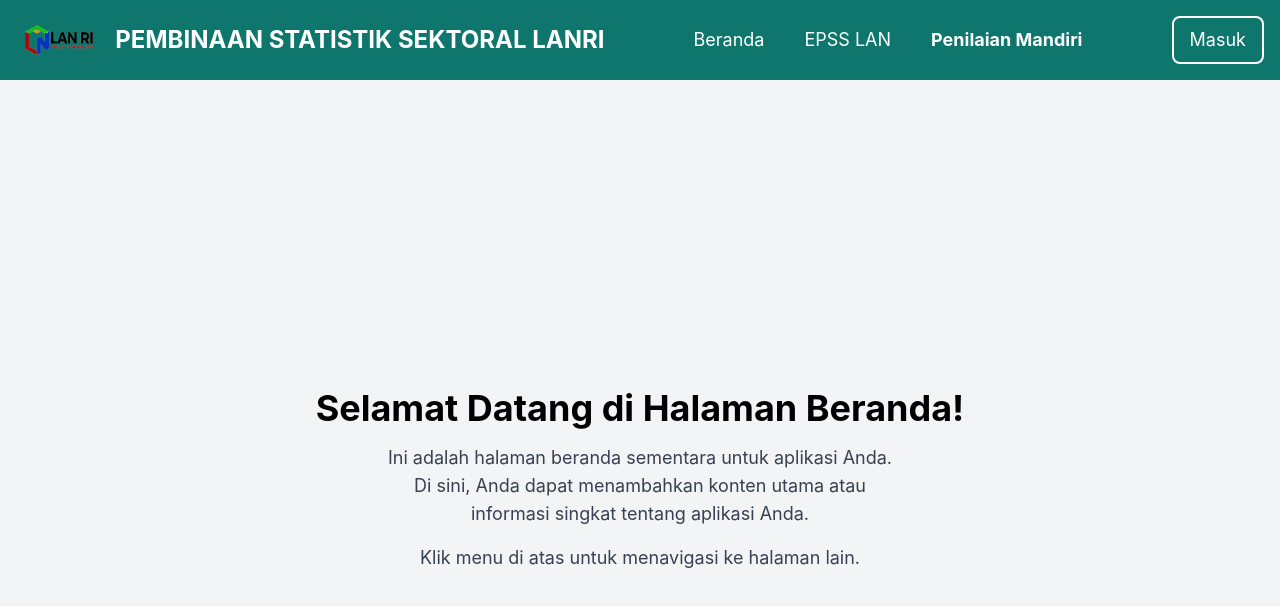
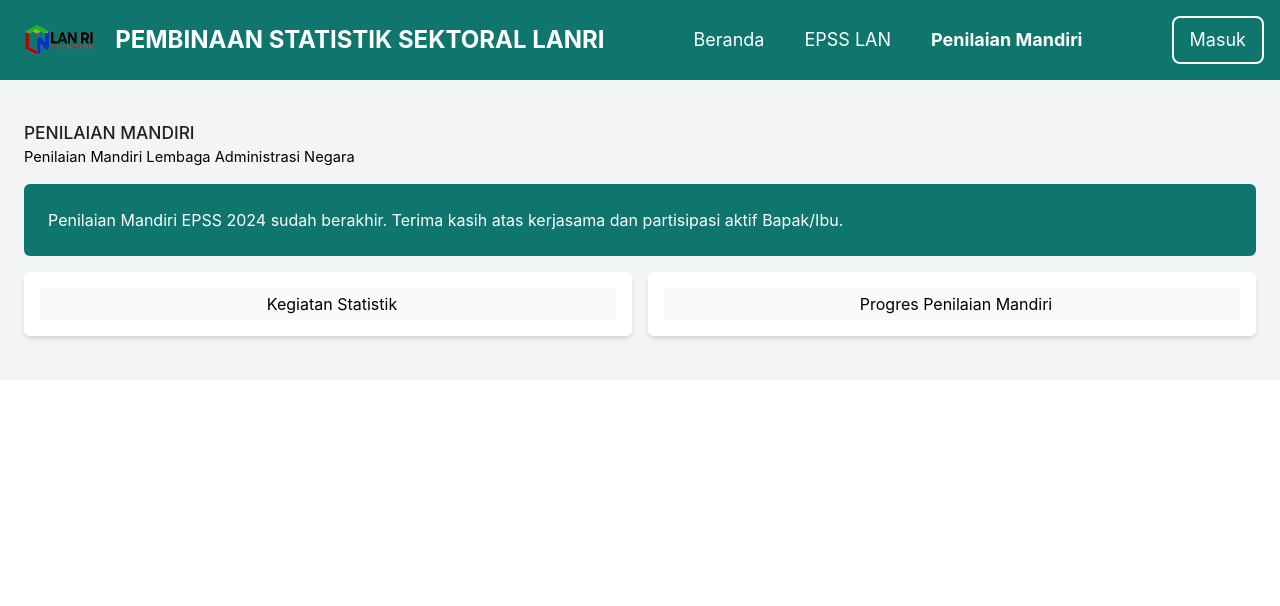
Before and after one commit to pujisubarkah/penilaian_statistik, a React (Create React App) app: page /Penilaian in a window 1280 px wide. Shown: the top 606 px of the page. Built offline with nearby package versions, Linux system fonts and the light colour scheme.

Commit message:
Update Penilaian.js

```diff
--- a/src/pages/Penilaian.js
+++ b/src/pages/Penilaian.js
@@ -2,15 +2,60 @@ import React from 'react';
 
 function Penilaian() {
   return (
-    <div className="flex flex-col items-center justify-center min-h-screen bg-gray-100 text-center p-4">
-      <h1 className="text-4xl font-bold text-darkred mb-4">Selamat Datang di Halaman Beranda!</h1>
-      <p className="text-lg text-gray-700 max-w-lg">
-        Ini adalah halaman beranda sementara untuk aplikasi Anda. Di sini, Anda dapat menambahkan konten utama
-        atau informasi singkat tentang aplikasi Anda.
-      </p>
-      <p className="text-lg text-gray-700 mt-4">
-        Klik menu di atas untuk menavigasi ke halaman lain.
-      </p>
+    <div className="p-6 bg-gray-100">
+      {/* Header */}
+      <>
+        <p className="p-0 m-0 mt-4" style={{ textAlign: 'left', fontSize: '13pt', fontWeight: 500, color: 'rgb(31, 34, 37)' }}>
+          PENILAIAN MANDIRI
+        </p>
+        <p className="p-0 mb-2" style={{ textAlign: 'left', fontSize: '11pt' }}>
+          Penilaian Mandiri Lembaga Administrasi Negara
+        </p>
+      </>
+
+      {/* Notification Banner */}
+      <div className="bg-teal-700  p-4 rounded-md  text-white p-6 mt-4">
+        Penilaian Mandiri EPSS 2024 sudah berakhir. Terima kasih atas kerjasama dan partisipasi aktif Bapak/Ibu.
+      </div>
+
+      {/* Two-column layout */}
+      <div className="grid grid-cols-1 md:grid-cols-2 gap-4 mt-4">
+        <div className="bg-white p-4 rounded-md shadow-md">
+          <div className="card" style={{ backgroundColor: 'rgb(249, 250, 252)' }}>
+            <div className="card-body p-1">
+              <p className="text-center p-0 m-0 ps-2">Kegiatan Statistik</p>
+            </div>
+          </div>
+        </div>
+
+        <div className="bg-white p-4 rounded-md shadow-md">
+          <div className="card" style={{ backgroundColor: 'rgb(249, 250, 252)' }}>
+            <div className="card-body p-1">
+              <p className="text-center p-0 m-0 ps-2">Progres Penilaian Mandiri</p>
+            </div>
+          </div>
+        </div>
+      </div>
+
+
+
+
+
+
+
+      {/* Progress Bar */}
+      <div className="card-body">
+        <div className="progress progress-white my-2" style={{ height: '4px' }}>
+          <div
+            className="progress-bar"
+            role="progressbar"
+            aria-valuenow="100"
+            aria-valuemin="0"
+            aria-valuemax="100"
+            style={{ width: '100%' }}
+          ></div>
+        </div>
+      </div>
     </div>
   );
 }
```
